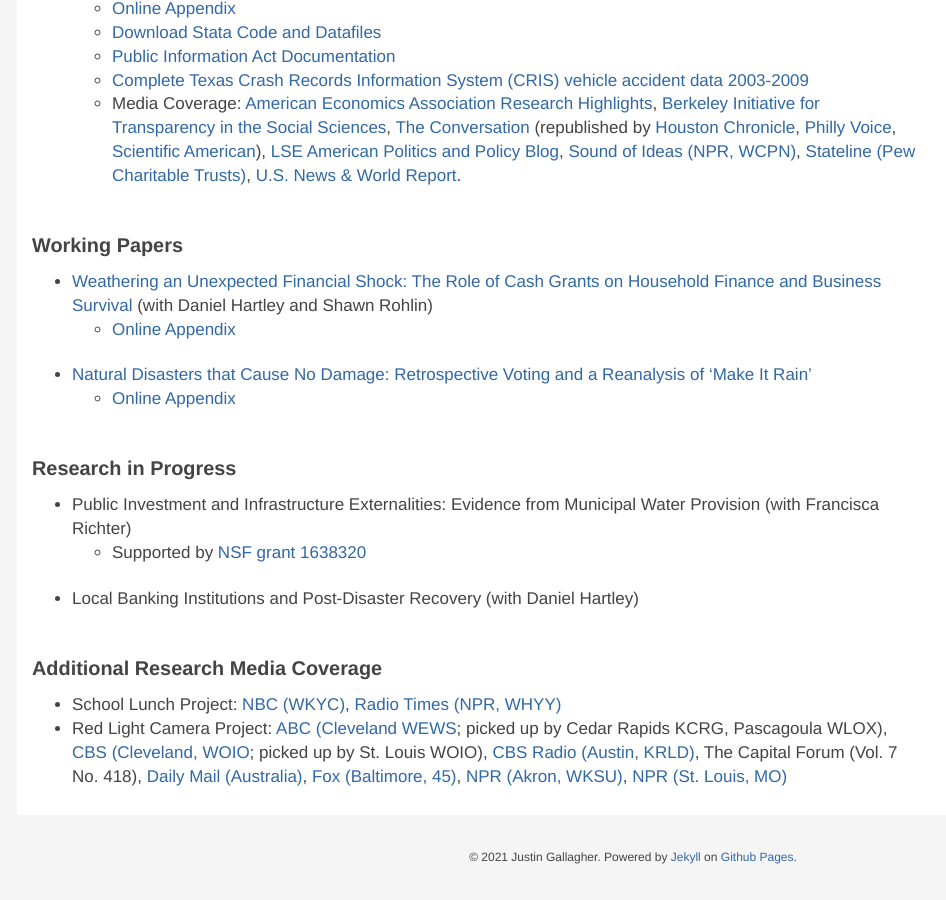
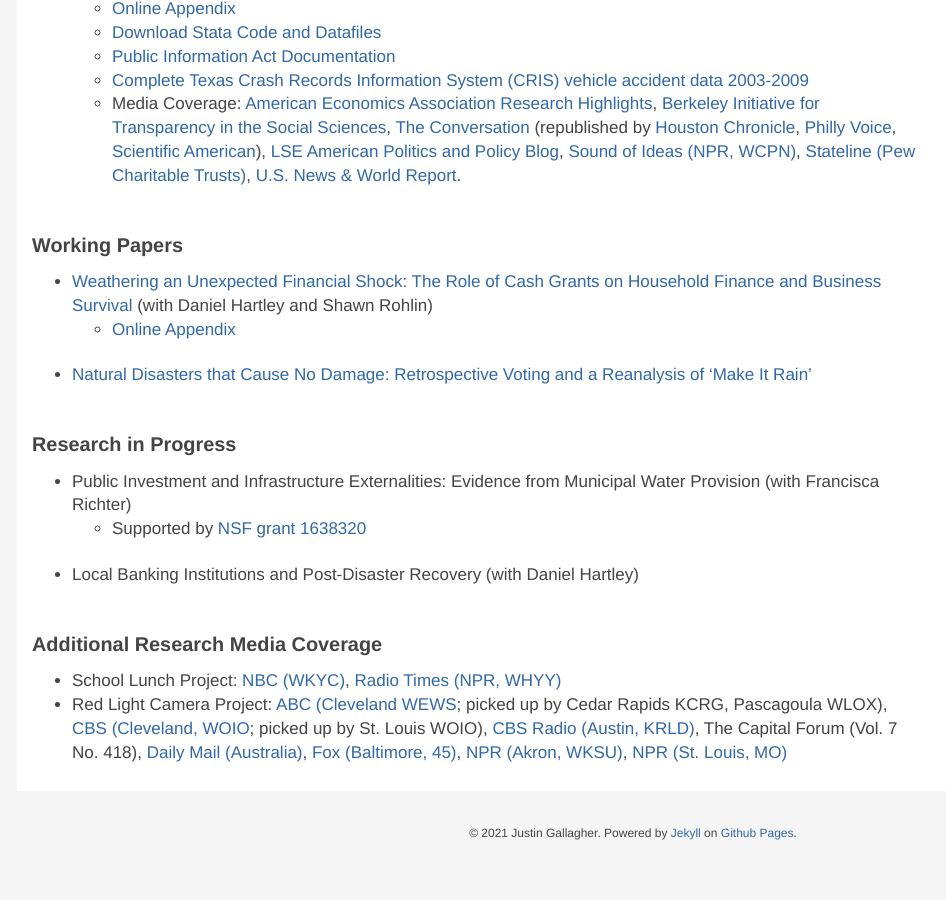
Before and after one commit to justinpgallagher/justinpgallagher.github.io, a Jekyll site: the page built from research.html, in a window 1280 px wide and 900 px high, scrolled down 920 px. Shown: the whole window, without its empty margins (7-953 px from the left). Built offline with Jekyll 4.4.1, drawn with Linux system fonts in a browser that asks for light colours; nearby versions of some CDN libraries; some web fonts are replaced; library files that are not in the unit come from our copies; after the commit the page ends 1796 px from its top, so only the background shows below that.

Commit message:
Update research.md

```diff
--- a/_includes/research.md
+++ b/_includes/research.md
@@ -66,8 +66,7 @@
 - {:.pub_li} [Weathering an Unexpected Financial Shock: The Role of Cash Grants on Household Finance and Business Survival](pdfs/Tornadoes_061321.pdf) (with Daniel Hartley and Shawn Rohlin)
   - [Online Appendix](pdfs/Tornadoes_appendix_061321.pdf)
 
-- {:.pub_li} [Natural Disasters that Cause No Damage: Retrospective Voting and a Reanalysis of 'Make It Rain'](pdfs/disasters_electorate_011620.pdf)
-  - [Online Appendix](pdfs/disasters_electorate_appendix_011620.pdf)
+- {:.pub_li} [Natural Disasters that Cause No Damage: Retrospective Voting and a Reanalysis of 'Make It Rain'](pdfs/Attentive_Electorate_website071721.pdf)
 
 ### Research in Progress
 
```
